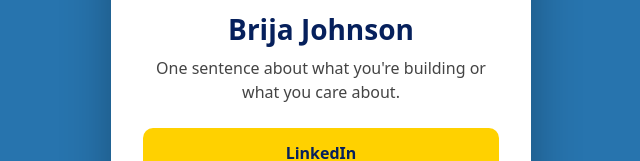
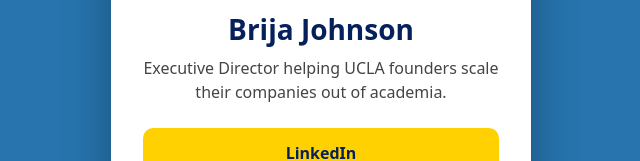
Before and after one commit to brija/my-first-website, a plain HTML site: page index.html in a window 1280 px wide. Shown: the part 313-474 px from the top of the page, without its empty margins (319-959 px from the left). Drawn offline with Linux system fonts and the light colour scheme.

Commit message:
Add bio
Co-Authored-By: Claude Opus 5.5 <noreply@anthropic.com>
Claude-Session: https://claude.ai/code/session_012jiif9kysqwcTp4qhFG4Y2

```diff
--- a/index.html
+++ b/index.html
@@ -8,5 +8,5 @@ body { font-family: system-ui, -apple-system, sans-serif; background: #2774AE; c
 p { color: #444; line-height: 1.5; margin-bottom: 24px; }
 a { display: block; background: #FFD100; color: #06205C; text-decoration: none; font-weight: 600; padding: 14px; border-radius: 10px; margin-bottom: 12px; }
 a:hover { background: #FFB81C; color: #06205C; } footer { margin-top: 20px; font-size: 13px; color: #888; }
-</style></head><body><div class="card"><img class="logo" src="ucla-ventures-logo.jpg" alt="UCLA Ventures logo" /><h1>Brija Johnson</h1><p>One sentence about what you're building or what you care about.</p>
+</style></head><body><div class="card"><img class="logo" src="ucla-ventures-logo.jpg" alt="UCLA Ventures logo" /><h1>Brija Johnson</h1><p>Executive Director helping UCLA founders scale their companies out of academia.</p>
 <a href="https://www.linkedin.com/in/brija-johnson-88b33633/" target="_blank">LinkedIn</a><a href="mailto:brija.johnson@gmail.com">Email me</a><footer>Built with AI in Build with AI · Startup UCLA</footer></div></body></html>
```
